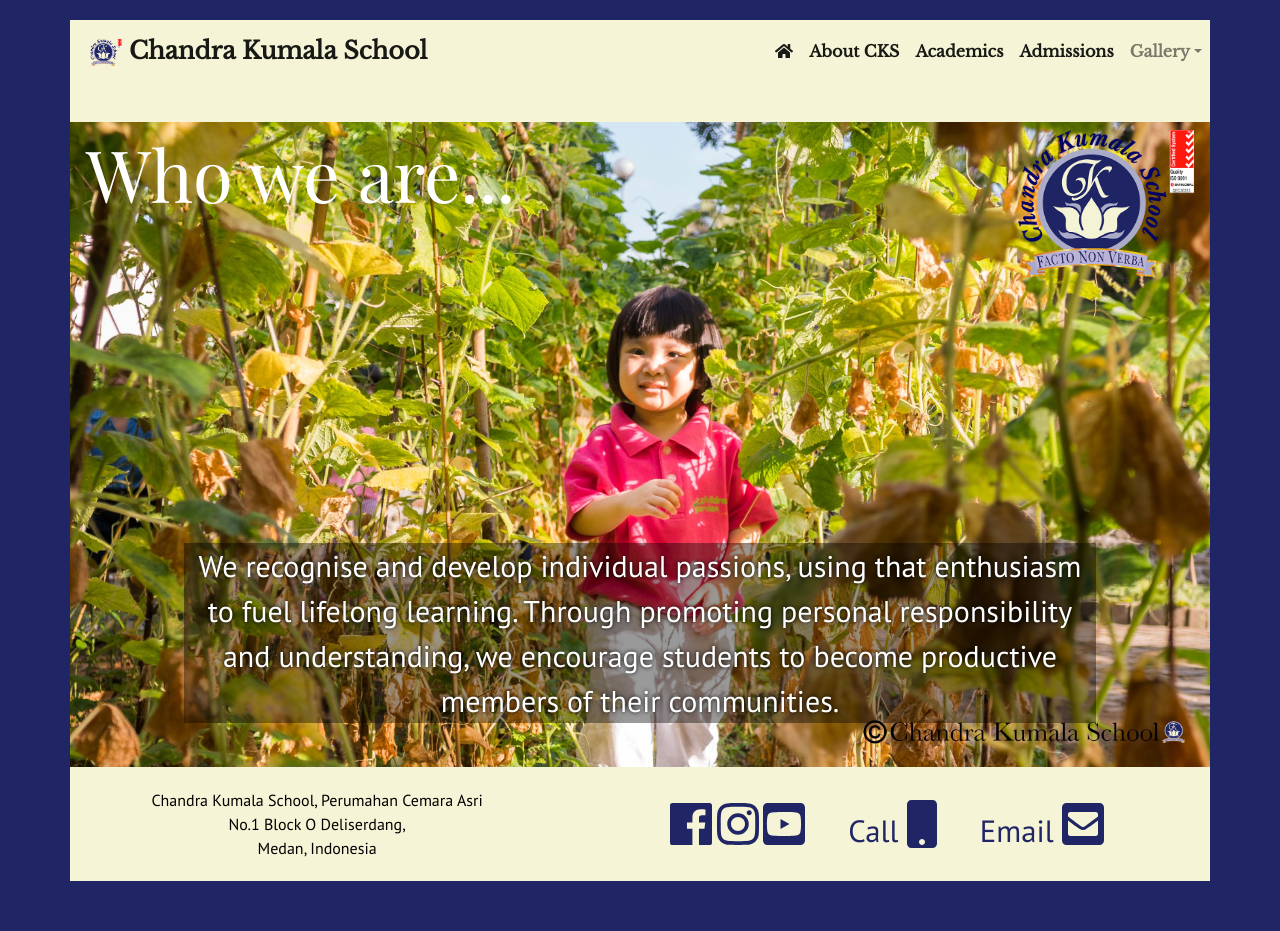
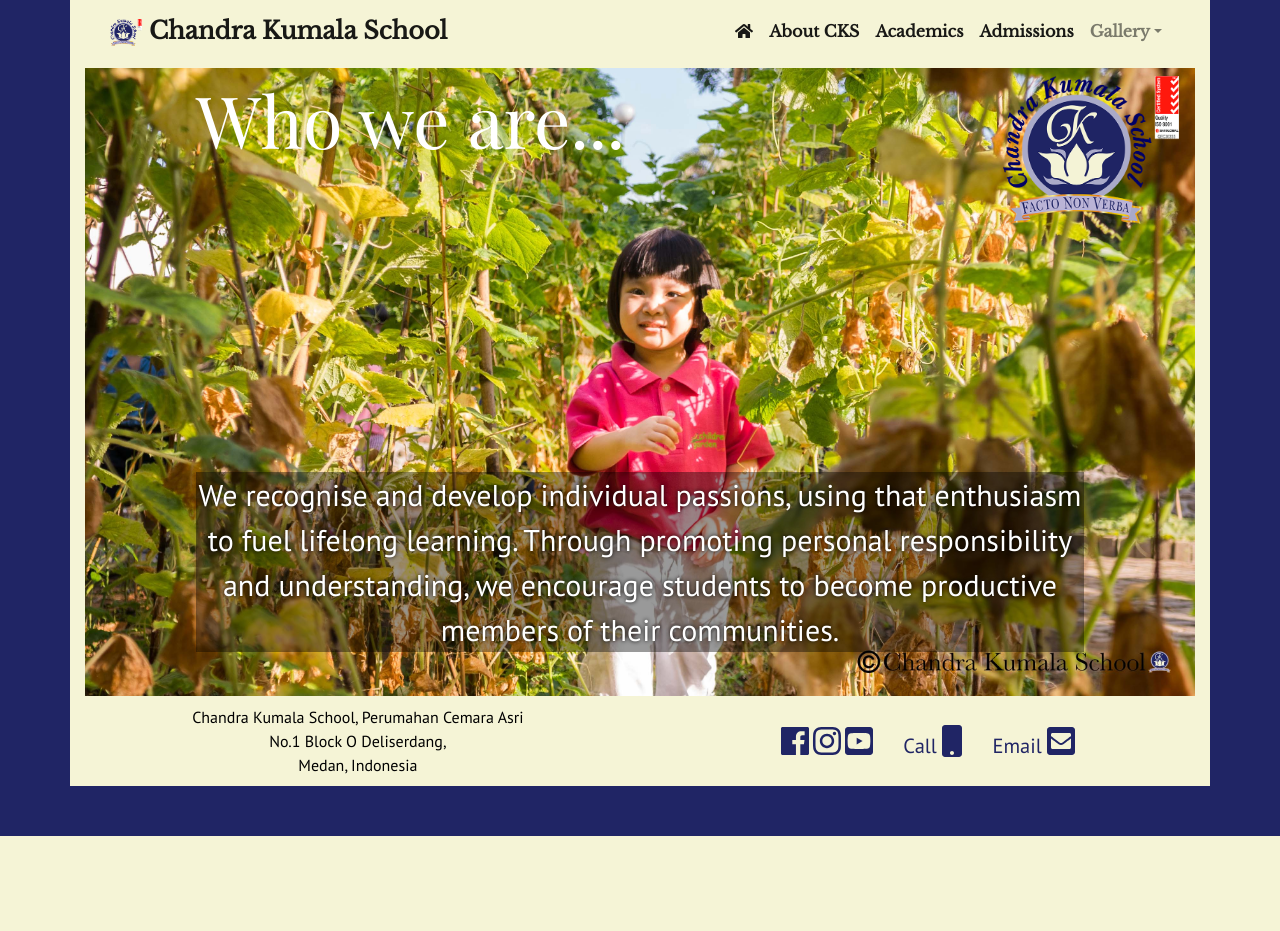
Before and after one commit to inyoka/kumala, a Django app: page /about in a window 1280 px wide. After the commit the page ends 836 px from the top, so only its background shows below. Run offline with Django 3.2, Linux system fonts and the light colour scheme; some libraries are stand-ins or nearby versions.

Commit message:
Update about and css

```diff
--- a/static/css/master.css
+++ b/static/css/master.css
@@ -8,11 +8,7 @@ body{
   margin-bottom: 50px;
   background: #202565;
   font-family: 'PT Sans', sans-serif;
-}
-
-#adminssions-display{
-  width: 800px;
-  background-color:  rgba(245, 244, 214, 0.5);
+  height: 100%;
 }
 
 .navbar {
@@ -35,13 +31,18 @@ body{
   padding-left: 30px;
 }
 
+#admissions-display{
+  margin-left: 100px;
+  width: 90%;
+  background-color:  rgba(245, 244, 214, 0.5);
+  margin: 40px;
+}
+
 .container{
   background: #F5f4d6;
-  padding-bottom: 0px;
+  /* padding-bottom: 0px;
   padding-left: 0px;
-  padding-right: 0px;
-  position: relative;
-  text-align: center;
+  padding-right: 0px; */
 
 }
 
@@ -60,7 +61,7 @@ a:hover{
   display: inline-block;
   vertical-align: middle;
   float: none;
-  font-size: 3em;
+  font-size: 2em;
   color: #202565;
 }
 
@@ -104,17 +105,28 @@ p{
     text-shadow: 0px 0px 4px #000000;
 }
 
+div{
+  height: auto;
+}
 
-
+.overlay {
+    position: relative;
+    text-align: center;
+    color: white;
+}
 
 /* Top left text */
 .top-left {
     position: absolute;
     top: 8px;
+    left: 10%;
+}
+
+.bottom-left {
+    position: absolute;
+    bottom: 8px;
     left: 16px;
 }
-
-
 
 /* Top right text */
 .top-right {
--- a/templates/www/about.html
+++ b/templates/www/about.html
@@ -6,7 +6,7 @@
 </head>
 {% block body_block %}
 
-<div class="container">
+<div class="overlay">
   <img src="{% static "/images/Chandra Kumala-00076.jpg" %}" alt="a-Maze-ing"  style="width:100%;">
   <div class="top-left"><h1 class="display-3" style="color:white;">Who we are...</h1></div>
   <div class="top-right"><img src="{% static "images/logo.png" %}" width="176px" alt=""></div>
```
Also changed, not shown: other parts of static/css/master.css (+32 -2 lines).
